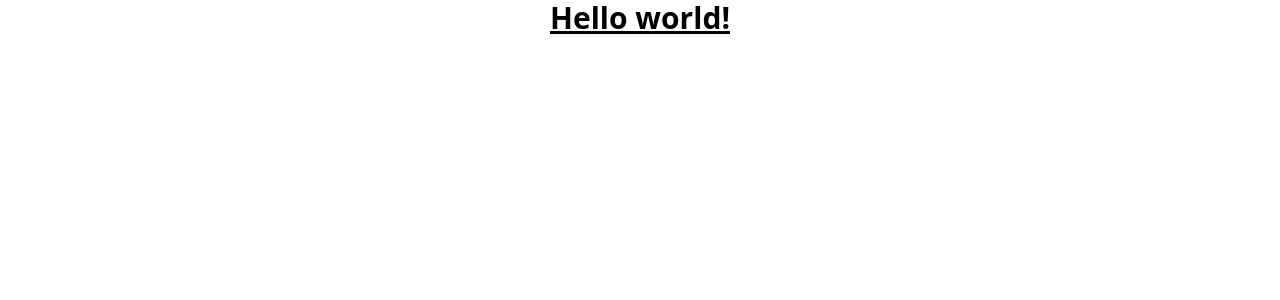
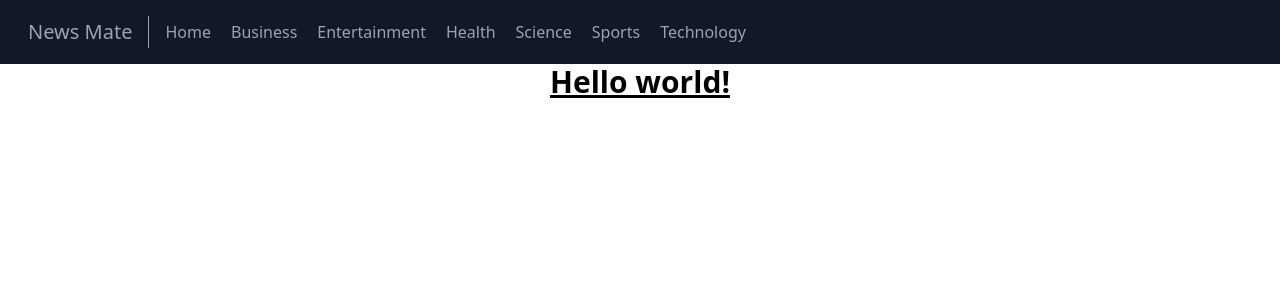
Before and after one commit to imtiyazCode/news-mate, a React (Create React App) app: page / in a window 1280 px wide. Shown: the top 300 px of the page. Built offline with nearby package versions, Linux system fonts and the light colour scheme.

Commit message:
making navbar

```diff
--- a/src/App.js
+++ b/src/App.js
@@ -1,12 +1,16 @@
-import logo from './logo.svg';
 import './App.css';
+import Header from './components/Header';
+import { BrowserRouter as Router, Switch, Route} from "react-router-dom";
 
 function App() {
   return (
     <div className="App">
-      <h1 className="text-3xl font-bold underline">
-        Hello world!
-    </h1>
+      <Router>
+        <Header />
+        <h1 className="text-3xl font-bold underline">
+          Hello world!
+        </h1>
+      </Router>
     </div>
   );
 }
--- /dev/null
+++ b/src/components/Header.jsx
@@ -0,0 +1,30 @@
+import React from 'react'
+import { Link } from 'react-router-dom'
+
+const Header = () => {
+    return (
+        <>
+            <header className='text-gray-400 bg-gray-900 body-font'>
+                <div className='container mx-auto flex flex-wrap items-center flex-col md:flex-row p-4'>
+                    <a href="" className='hover:text-gray-200'>
+                        <span className="ml-3 text-xl">News Mate</span>
+                    </a>
+                    <nav className='md:mr-auto md:ml-4 md:py-1 md:pl-4 md:border-l md:border-gray-400 flex flex-wrap items-center text-base justify-center'>
+                        <a className="nav-item mr-5 hover:text-gray-200 "><Link className="nav-link active" aria-current="page" to="/">Home</Link></a>
+                        <a className="nav-item mr-5 hover:text-gray-200 "><Link className="nav-link active" aria-current="page" to="/business">Business</Link></a>
+                        <a className="nav-item mr-5 hover:text-gray-200 "><Link className="nav-link active" aria-current="page" to="/entertainment">Entertainment</Link></a>
+                        <a className="nav-item mr-5 hover:text-gray-200 "><Link className="nav-link active" aria-current="page" to="/health">Health</Link></a>
+                        <a className="nav-item mr-5 hover:text-gray-200 "><Link className="nav-link active" aria-current="page" to="/science">Science</Link></a>
+                        <a className="nav-item mr-5 hover:text-gray-200 "><Link className="nav-link active" aria-current="page" to="/sports">Sports</Link></a>
+                        <a className="nav-item mr-5 hover:text-gray-200 "><Link className="nav-link active" aria-current="page" to="/technology">Technology</Link></a>
+                    </nav>
+                    {/* <button className='bg-gray-100 border-0 py-1 px-3 focus:outline-none hover:bg-gray-200 rounded'>
+                        Button
+                    </button> */}
+                </div>
+            </header>
+        </>
+    )
+}
+
+export default Header
```
